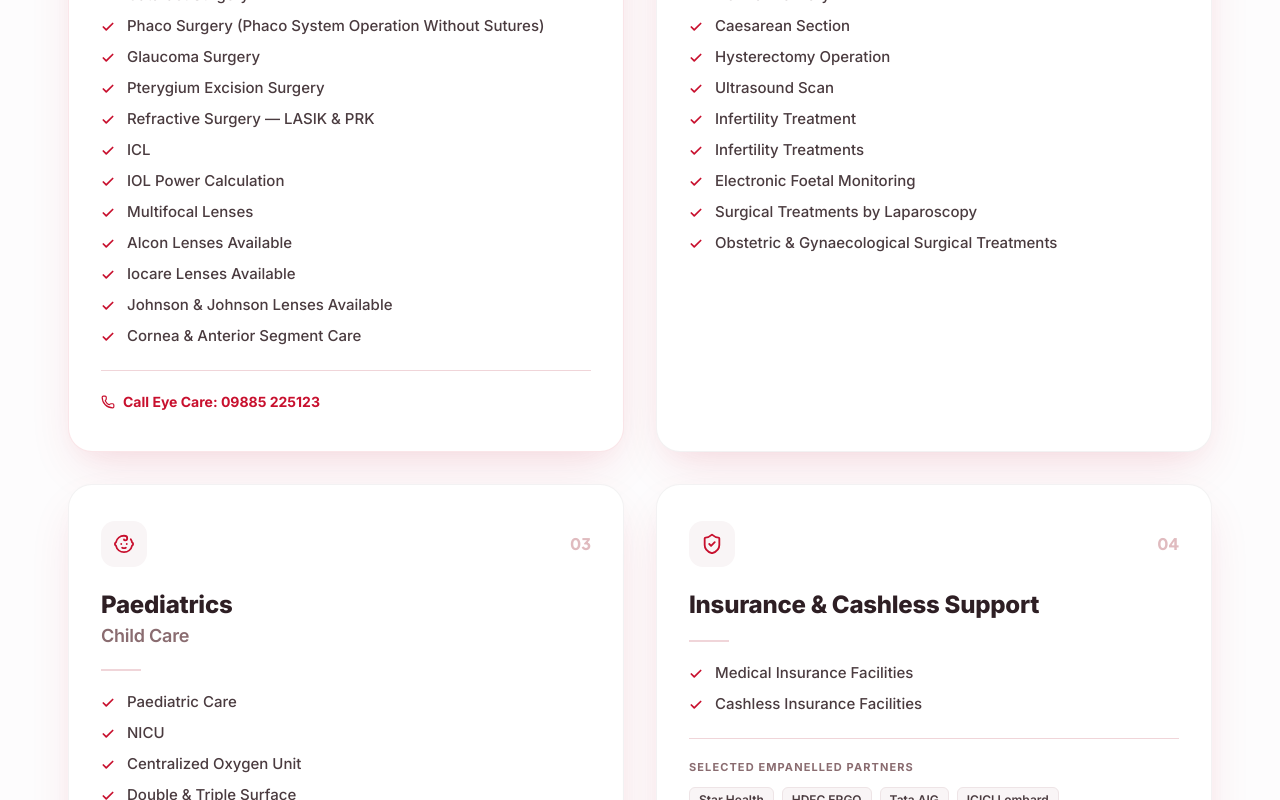
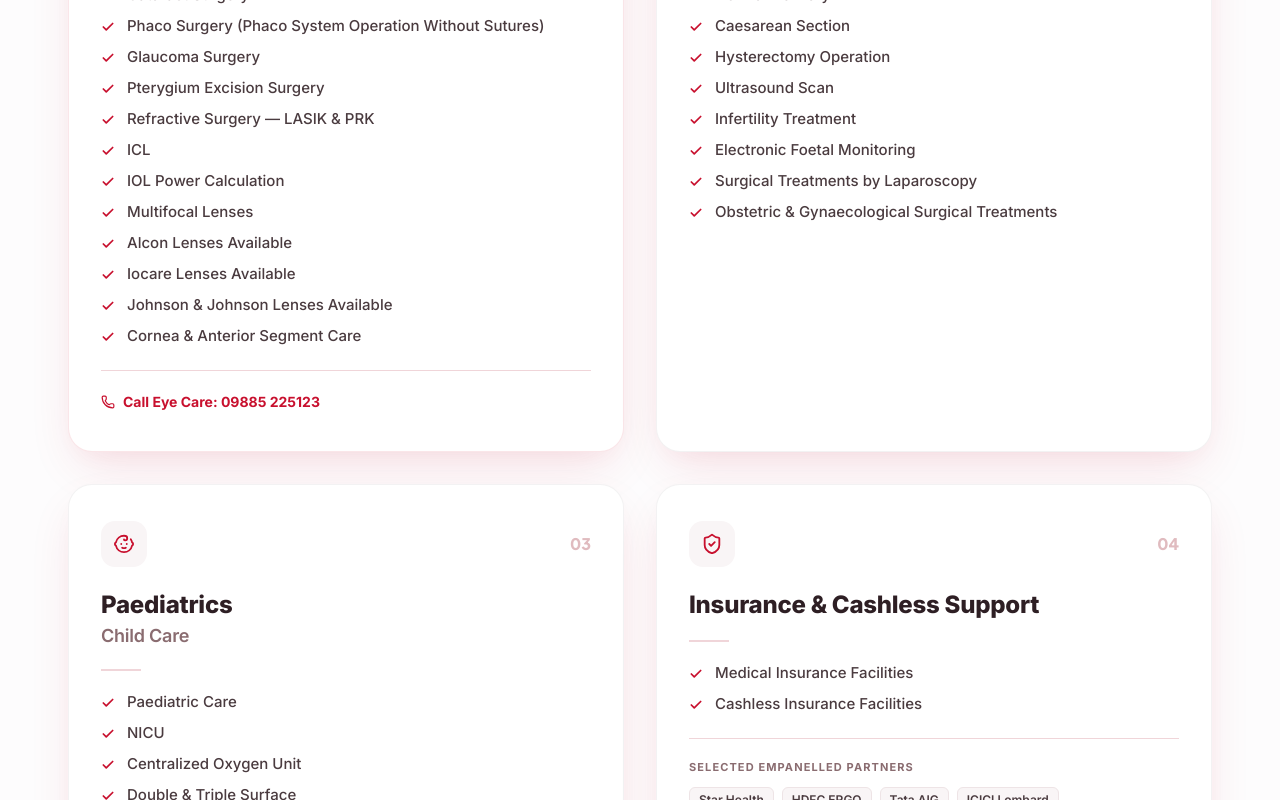
Before and after one commit to madhu-jersey/NISA-HOSPITAL, a React (Vite) app: page / in a window 1280 px wide. Shown: the part 1460-2260 px from the top of the page. Built offline with nearby package versions, Linux system fonts and the light colour scheme.

Commit message:
Complete Nisa Hospital website

```diff
--- a/src/App.tsx
+++ b/src/App.tsx
@@ -1233,7 +1233,7 @@ function HospitalHome() {
         <div className="wrap feature-layout">
           <div className="feature-photo reveal-left">
             <img
-              src="/women-child-care.jpg"
+              src="/nisa-women-child.jpg"
               alt="Doctor examining a pregnant woman in a bright, welcoming consultation room"
               loading="lazy"
               width={560}
--- a/src/data/hospital.ts
+++ b/src/data/hospital.ts
@@ -85,7 +85,6 @@ export const serviceCategories = [
       'Hysterectomy Operation',
       'Ultrasound Scan',
       'Infertility Treatment',
-      'Infertility Treatments',
       'Electronic Foetal Monitoring',
       'Surgical Treatments by Laparoscopy',
       'Obstetric & Gynaecological Surgical Treatments',
```
